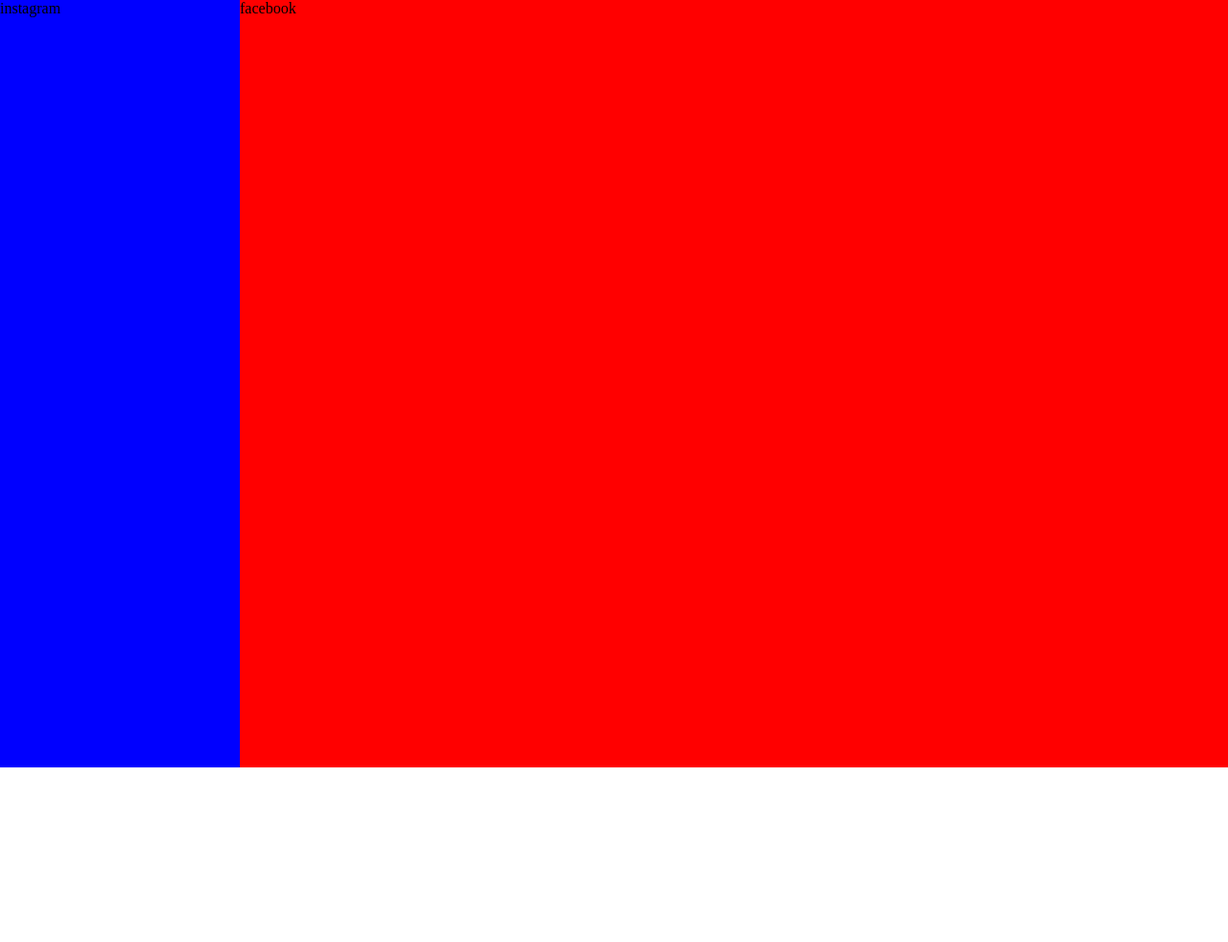
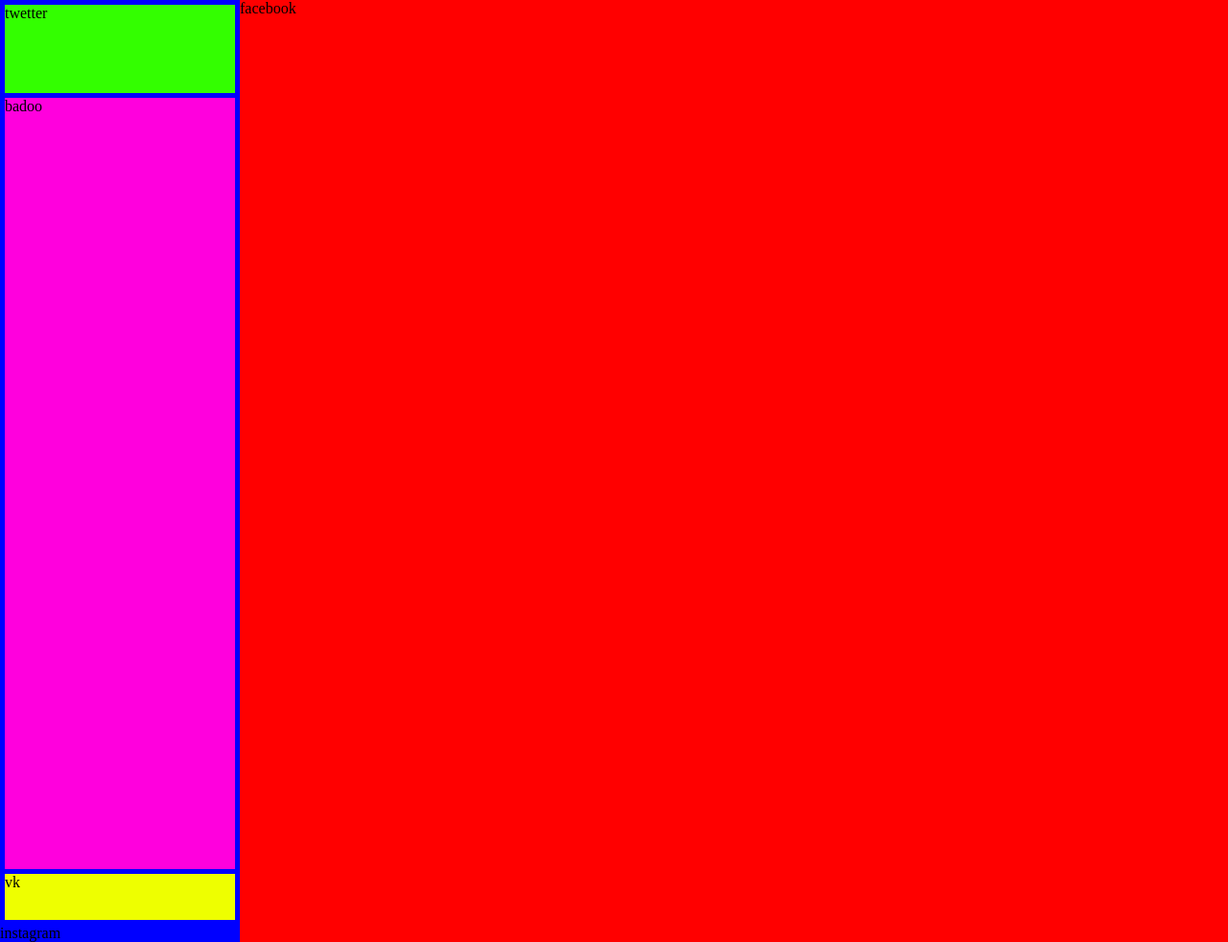
Before and after one commit to blpupsik/fake-instagram, a plain HTML site: page index.html in a window 1280 px wide. Shown: the whole page at 96% size. Before the commit the page ends 800 px from the top, so only its background shows below. Drawn offline with Linux system fonts and the light colour scheme.

Commit message:
chapter 1

```diff
--- a/css/style.css
+++ b/css/style.css
@@ -17,3 +17,24 @@
   flex-grow: 1;
   background-color: red;
 }
+
+.box3 {
+  height: 92px;
+  margin: 5px;
+  flex-grow: 1;
+  background-color: rgb(51, 255, 0);
+}
+
+.box4 {
+  height: 804px;
+  margin: 5px;
+  flex-grow: 1;
+  background-color: rgb(255, 0, 221);
+}
+
+.box5 {
+  height: 48px;
+  margin: 5px;
+  flex-grow: 1;
+  background-color: rgb(238, 255, 0);
+}
--- a/index.html
+++ b/index.html
@@ -11,7 +11,11 @@
 
 <body>
   <div class="box">
-    <div class="box1">instagram</div>
+    <div class="box1">
+      <div class="box3">twetter</div>
+      <div class="box4">badoo</div>
+      <div class="box5">vk</div>instagram
+    </div>
     <div class="box2">facebook</div>
   </div>
 
```
